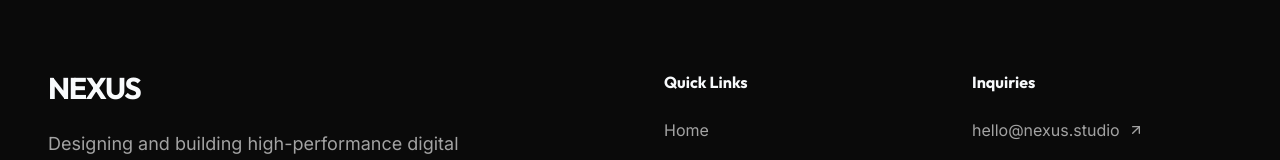
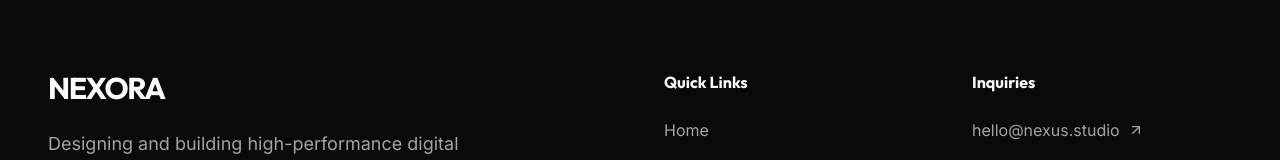
Before and after one commit to patelpinesh07/Pinesh-Nexoragg, a React (Vite) app: page /#/contact in a window 1280 px wide. Shown: the part 861-1021 px from the top of the page. Built offline with nearby package versions, Linux system fonts and the light colour scheme.

Commit message:
Update Footer.tsx

```diff
--- a/components/Footer.tsx
+++ b/components/Footer.tsx
@@ -8,7 +8,7 @@ const Footer: React.FC = () => {
     <footer className="bg-neutral-950 border-t border-neutral-900 pt-20 pb-12">
       <div className="max-w-7xl mx-auto px-6 md:px-12 grid grid-cols-1 md:grid-cols-4 gap-12 mb-16">
         <div className="col-span-1 md:col-span-2">
-          <Link to="/" className="text-3xl font-bold font-heading tracking-tighter mb-6 block">NEXUS</Link>
+          <Link to="/" className="text-3xl font-bold font-heading tracking-tighter mb-6 block">NEXORA</Link>
           <p className="text-neutral-400 text-lg max-w-md mb-8">
             Designing and building high-performance digital brands for the next generation of startups. Led by Pinesh Patel.
           </p>
```
